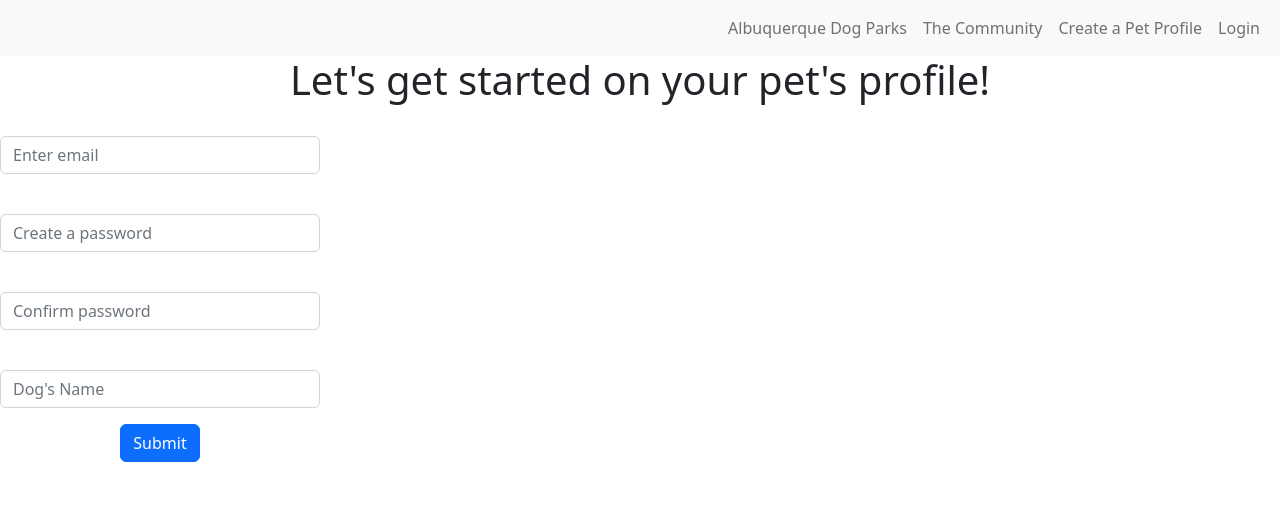
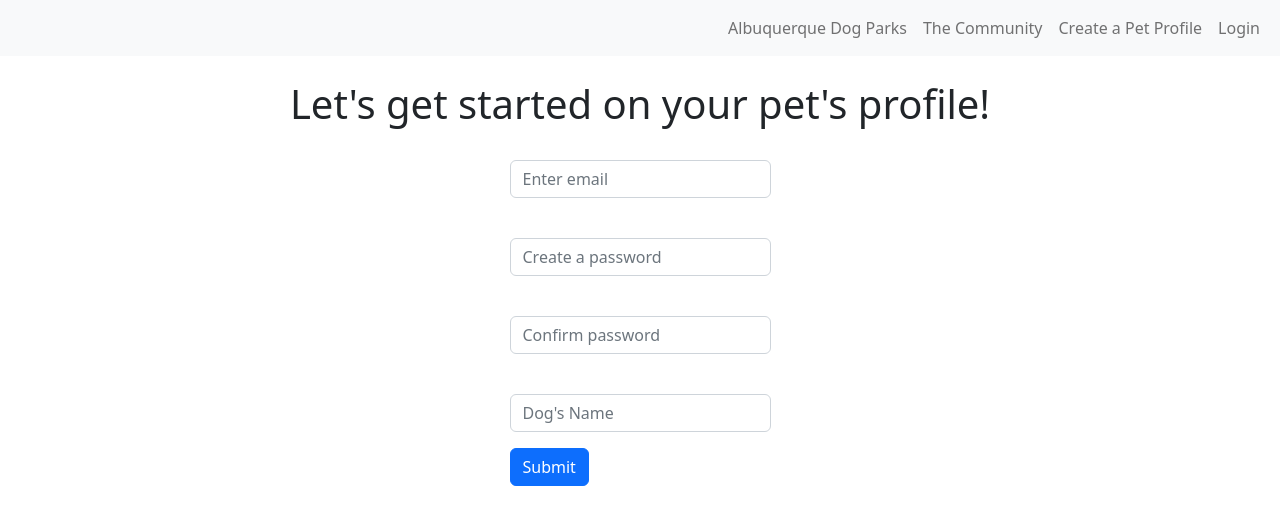
Before and after one commit to capstone-project-dogpark/dogpark, a React (Vite) app in the folder frontend/: page /SignUp in a window 1280 px wide. Shown: the top 524 px of the page. Built offline with nearby package versions, Linux system fonts and the light colour scheme.

Commit message:
centered form

```diff
--- a/frontend/src/ui/SignUp.jsx
+++ b/frontend/src/ui/SignUp.jsx
@@ -1,16 +1,18 @@
 import React from "react"
 import Button from 'react-bootstrap/Button';
 import Form from 'react-bootstrap/Form';
-import {Container} from "react-bootstrap";
+import {Container, Row, Col} from "react-bootstrap";
 
 export function SignUp () {
     return (
         <>
-            <Container className="text-center">
+            <Container className="text-center mt-4">
                 <h1>Let's get started on your pet's profile!</h1>
             </Container>
 
-            <Form className="w-25 text-center">
+            <Container>
+                <Row className="justify-content-center">
+            <Form className="w-25">
                 <Form.Group className="mb-3" controlId="enterEmail">
                     <Form.Label></Form.Label>
                     <Form.Control type="email" placeholder="Enter email" />
@@ -33,8 +35,10 @@ export function SignUp () {
                     <Form.Label></Form.Label>
                     <Form.Control type="password" placeholder="Dog's Name" />
                 </Form.Group>
-                <Button variant="primary" type="submit">Submit</Button>
+                <Button type="submit">Submit</Button>
             </Form>
+                </Row>
+            </Container>
         </>
     )
 }
```
